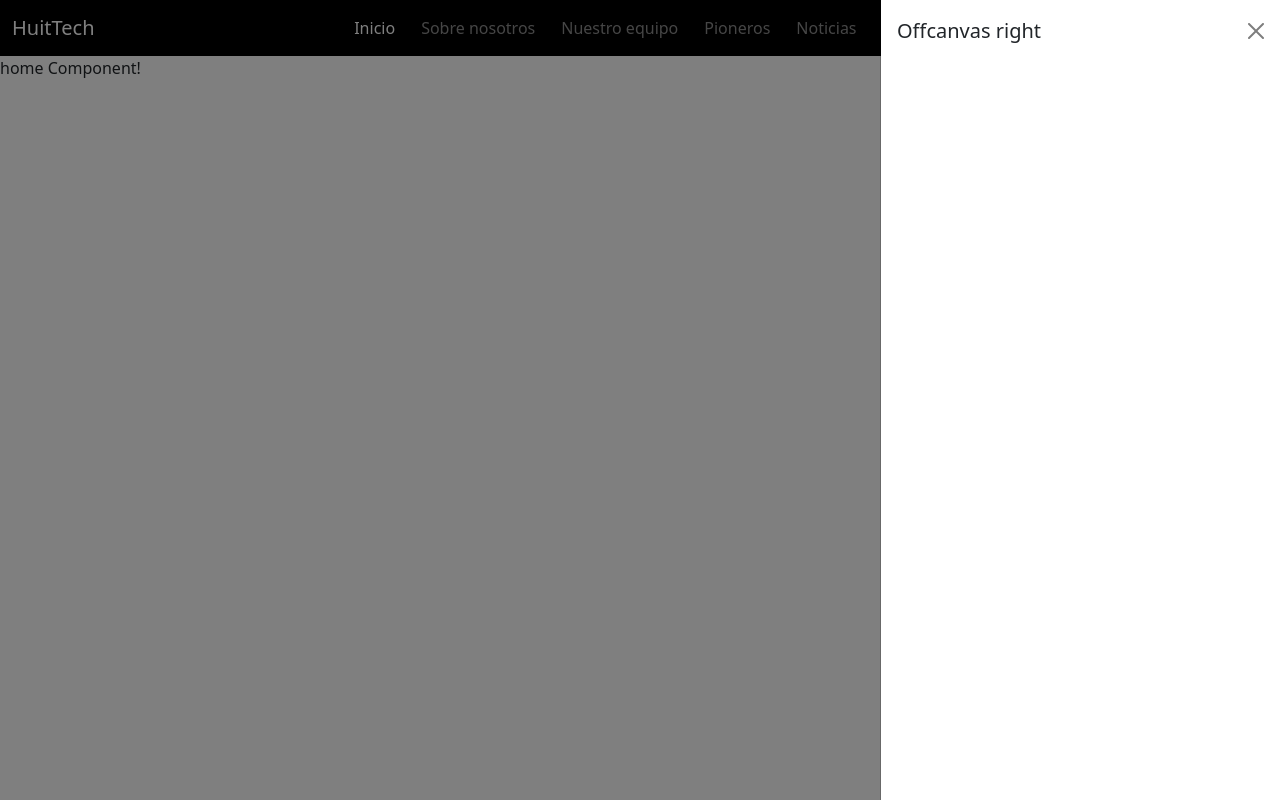
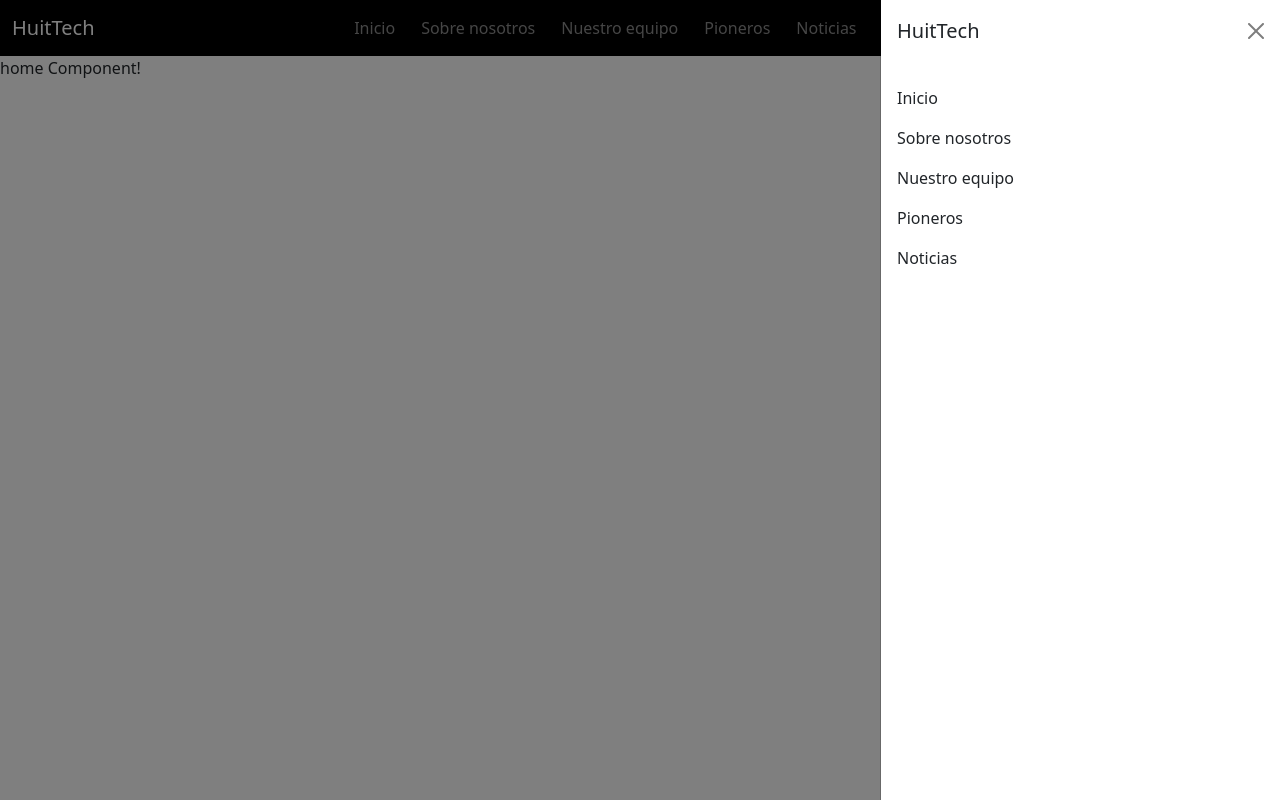
Before and after one commit to deathperminut/HuitTech, an Angular app: page /home in a window 1280 px wide. Both pictures are taken after a click on the button 1248 px from the left and 28 px from the top of the page. Built offline with nearby package versions, Linux system fonts and the light colour scheme.

Commit message:
SE AGREGA ROUTING EN EL OFFCANVA

```diff
--- a/src/app/Shared/nav-bar/nav-bar.component.html
+++ b/src/app/Shared/nav-bar/nav-bar.component.html
@@ -4,7 +4,7 @@
         <div class="collapse navbar-collapse" id="navbarSupportedContent" style="flex-grow: 0.6;">
           <ul id="ListRouting" class="navbar-nav me-auto mb-2 mb-lg-0">
             <li class="nav-item" style="margin-right: 10px;">
-              <a class="nav-link active" aria-current="page" [routerLink]="['home']">Inicio</a>
+              <a class="nav-link" aria-current="page" [routerLink]="['home']">Inicio</a>
             </li>
             <li class="nav-item" style="margin-right: 10px;">
               <a class="nav-link" [routerLink]="['about']">Sobre nosotros</a>
--- a/src/app/Shared/nav-off-canvas/nav-off-canvas.component.html
+++ b/src/app/Shared/nav-off-canvas/nav-off-canvas.component.html
@@ -1,9 +1,28 @@
 <div class="offcanvas offcanvas-end" tabindex="-1" id="offcanvasNavBar" aria-labelledby="offcanvasNavBarLabel">
     <div class="offcanvas-header">
-      <h5 class="offcanvas-title" id="offcanvasRightLabel">Offcanvas right</h5>
+      <h5 class="offcanvas-title" id="offcanvasRightLabel">HuitTech</h5>
       <button type="button" class="btn-close" data-bs-dismiss="offcanvas" aria-label="Close"></button>
     </div>
     <div class="offcanvas-body">
+        <div id="navbarSupportedContent" >
+            <ul id="ListRouting" class="navbar-nav me-auto mb-2 mb-lg-0">
+              <li class="nav-item" style="margin-right: 10px;">
+                <a data-bs-dismiss="offcanvas" class="nav-link active" aria-current="page" [routerLink]="['home']">Inicio</a>
+              </li>
+              <li class="nav-item" style="margin-right: 10px;">
+                <a data-bs-dismiss="offcanvas" class="nav-link" [routerLink]="['about']">Sobre nosotros</a>
+              </li>
+              <li class="nav-item" style="margin-right: 10px;">
+                  <a data-bs-dismiss="offcanvas" class="nav-link" [routerLink]="['OurTeam']">Nuestro equipo</a>
+              </li>
+              <li class="nav-item" style="margin-right: 10px;">
+                  <a data-bs-dismiss="offcanvas" class="nav-link" [routerLink]="['Pioneers']">Pioneros</a>
+              </li>
+              <li class="nav-item" style="margin-right: 10px;">
+                  <a data-bs-dismiss="offcanvas"class="nav-link" [routerLink]="['news']">Noticias</a>
+              </li>
+            </ul>
+          </div>
 
     </div>
 </div>
```
